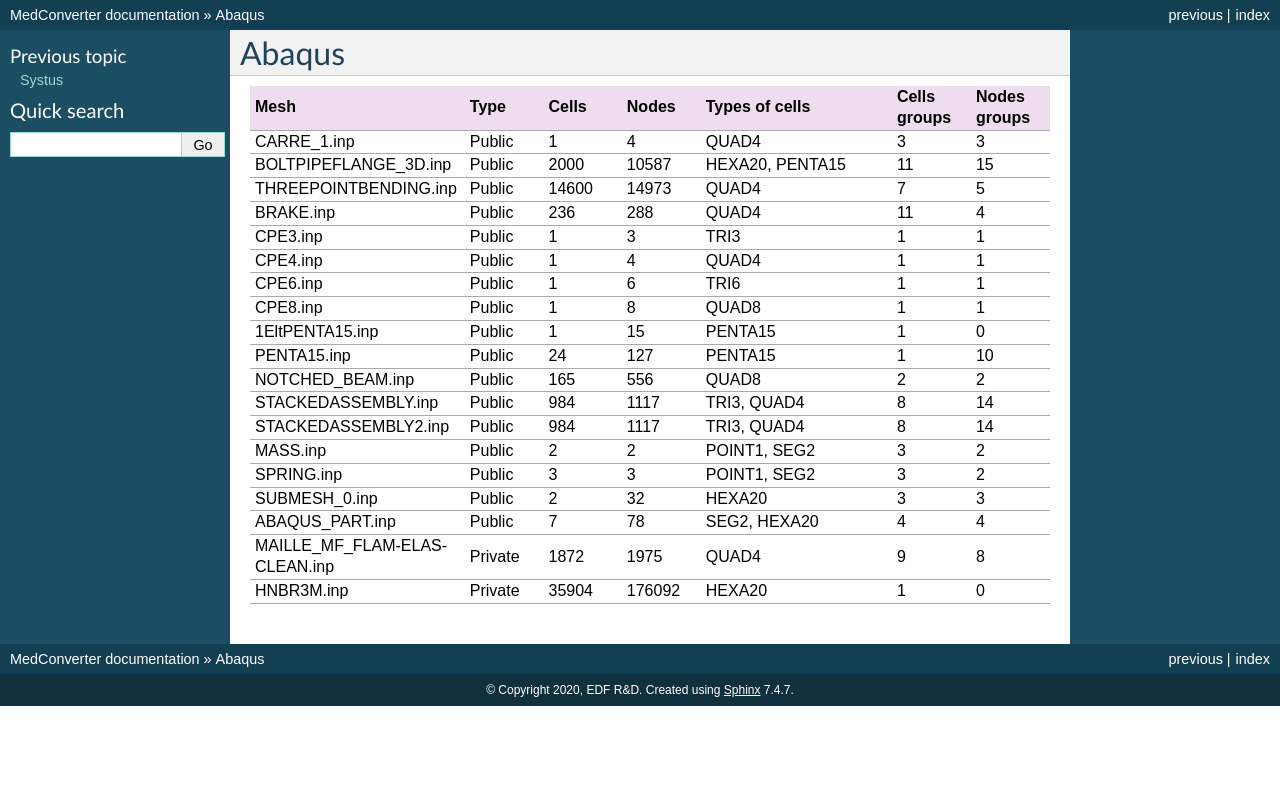
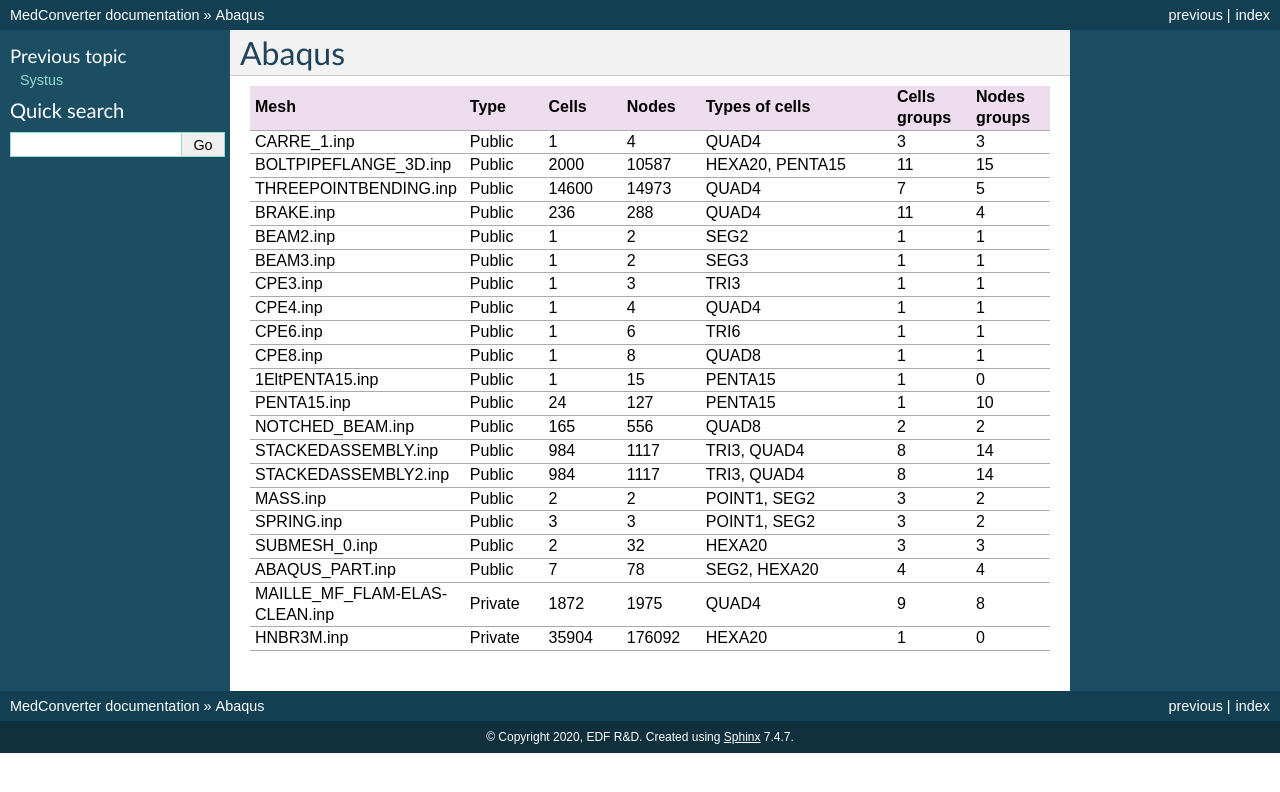
Before and after one commit to jf---/salome-med-convert, a Sphinx documentation site: the page built from doc/sphinx/tests_abaqus.rst, in a window 1280 px wide. Shown: the top 792 px of the page. Built offline with Sphinx 7.4.7, drawn with Linux system fonts in a browser that asks for light colours; formulas are drawn with MathJax 3.

Commit message:
[#29889] Add doc SEG2 SEG3

```diff
--- a/doc/sphinx/tests_abaqus.rst
+++ b/doc/sphinx/tests_abaqus.rst
@@ -40,6 +40,20 @@
      - QUAD4
      - 11
      - 4
+   * - BEAM2.inp
+     - Public
+     - 1
+     - 2
+     - SEG2
+     - 1
+     - 1
+   * - BEAM3.inp
+     - Public
+     - 1
+     - 2
+     - SEG3
+     - 1
+     - 1
    * - CPE3.inp
      - Public
      - 1
```
